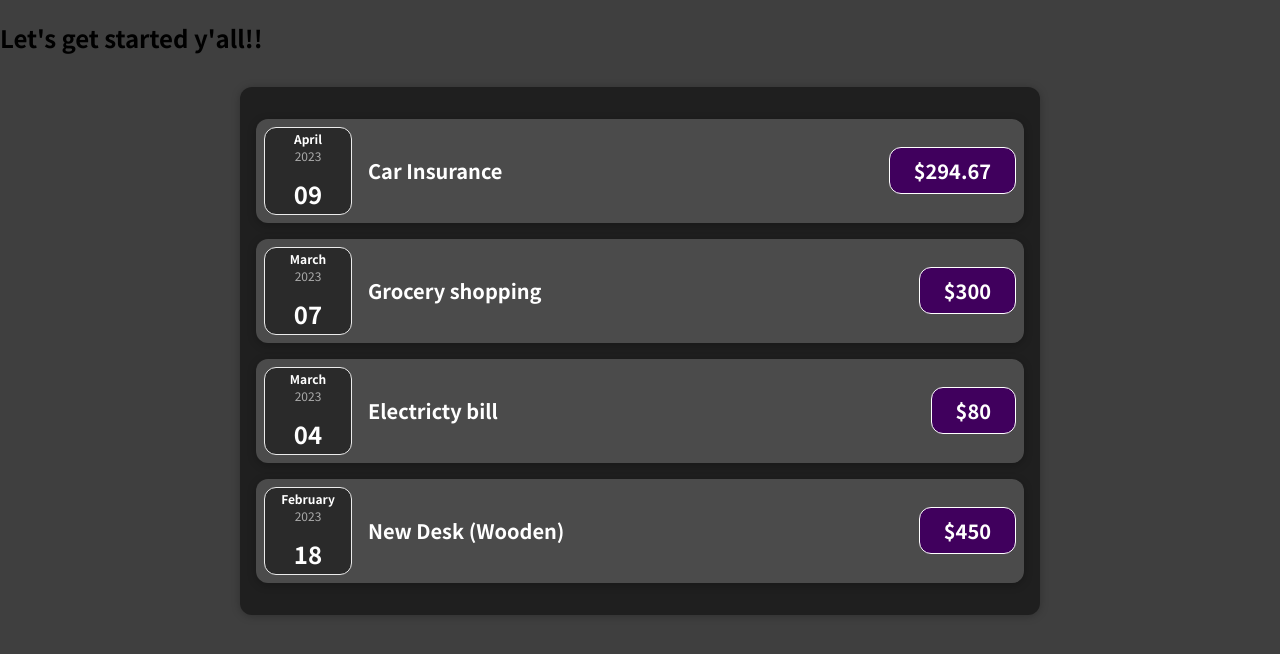
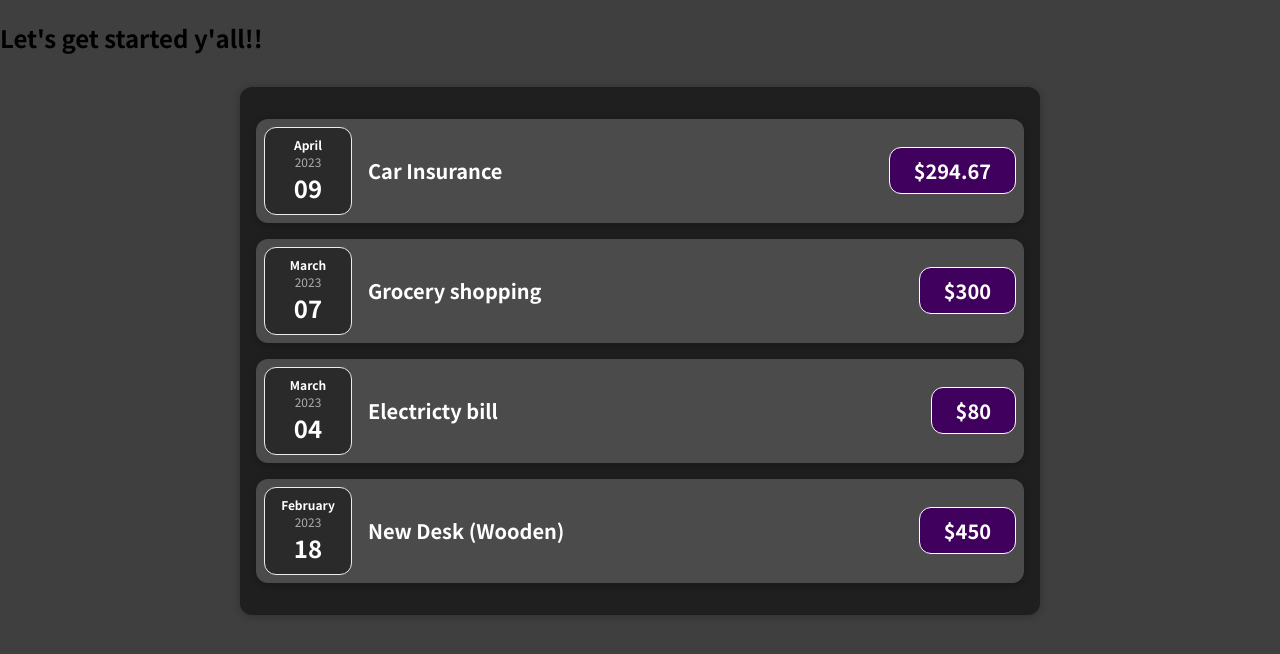
Before and after one commit to israelmalagutti/React---The-Complete-Guide, a JavaScript app in the folder code/: page / in a window 1280 px wide. Shown: the top 654 px of the page. Built offline with nearby package versions, Linux system fonts and the light colour scheme.

Commit message:
10-the-concept-of-composition

```diff
--- /dev/null
+++ b/code/src/components/Card.css
@@ -0,0 +1,4 @@
+.card {
+  border-radius: 12px;
+  box-shadow: 0 1px 8px rgba(0, 0, 0, 0.25);
+}
--- /dev/null
+++ b/code/src/components/Card.js
@@ -0,0 +1,7 @@
+import "./Card.css";
+
+export const Card = ({ children, className }) => {
+  const classes = "card " + className;
+
+  return <div className={classes}>{children}</div>;
+};
--- a/code/src/components/ExpenseDate.css
+++ b/code/src/components/ExpenseDate.css
@@ -22,8 +22,6 @@
 }
 
 .expense-date.day {
-  margin: 12px 0 0;
-
   font-size: 1.5rem;
   font-weight: bold;
 }
--- a/code/src/components/ExpenseItem.js
+++ b/code/src/components/ExpenseItem.js
@@ -1,17 +1,18 @@
 import "./ExpenseItem.css";
 
+import { Card } from "./Card";
 import { ExpenseDate } from "./ExpenseDate";
 
 const ExpenseItem = ({ date, title, price }) => {
   return (
-    <div className="expense-item">
+    <Card className="expense-item">
       <ExpenseDate date={date} />
 
       <div className="expense-item__description">
         <h2>{title || "Car Insurance"}</h2>
         <div className="expense-item__price">${price || 297.67}</div>
       </div>
-    </div>
+    </Card>
   );
 };
 
--- a/code/src/components/index.js
+++ b/code/src/components/index.js
@@ -1,3 +1,4 @@
 // export * from '';
+export * from "./Card.js";
 export * from "./ExpenseItem.js";
 export * from "./Expenses.js";
```
